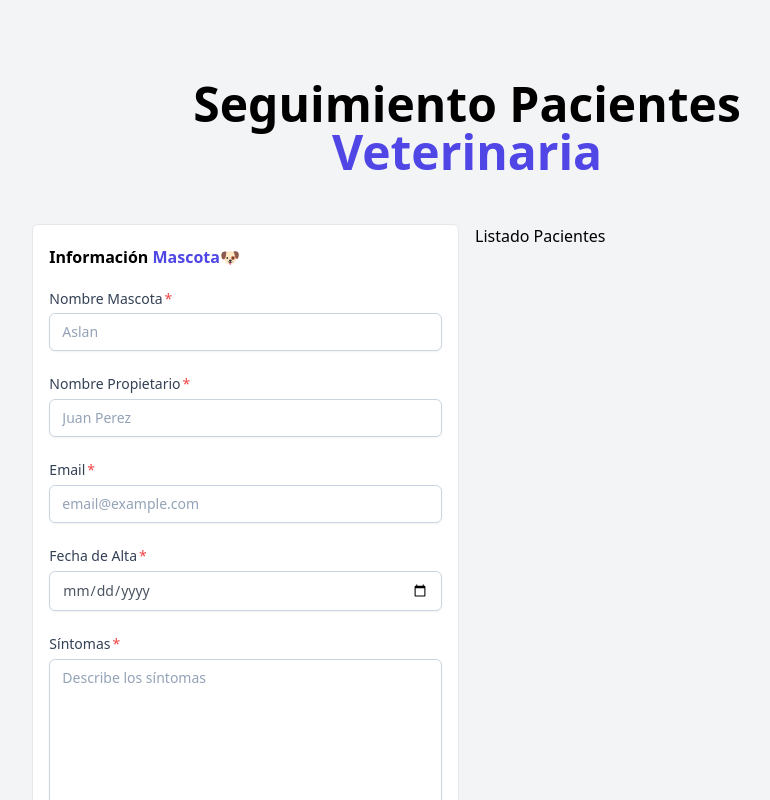
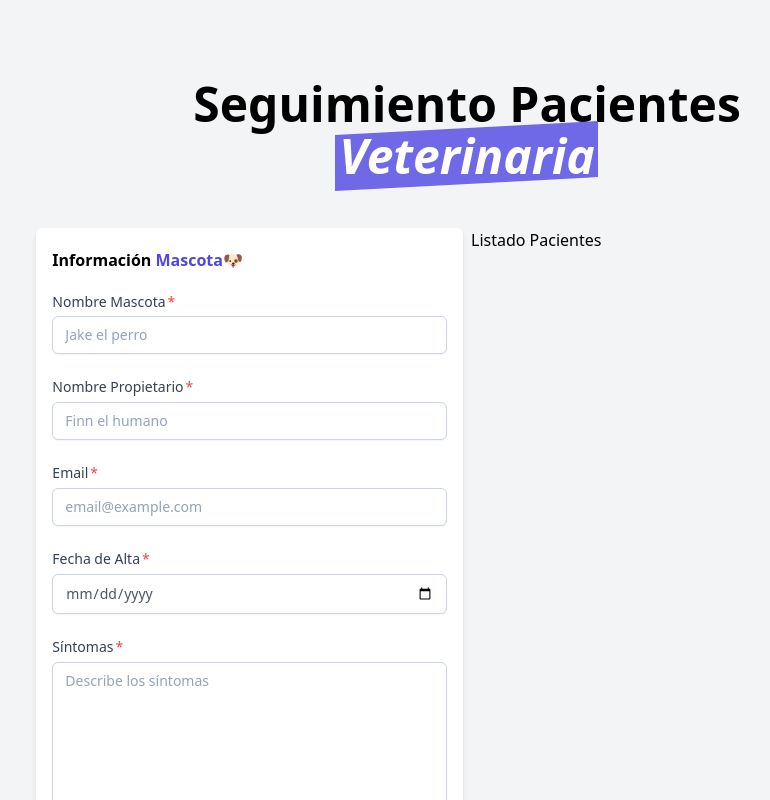
Before and after one commit to DanielRoman11/veterinaria-react, a React (Vite) app: page / in a window 1280 px wide. Shown: the top 800 px of the page, without its empty margins (173-943 px from the left). Built offline with nearby package versions, Linux system fonts and the light colour scheme.

Commit message:
fix: Diseño formulario y Header

```diff
--- a/src/App.css
+++ b/src/App.css
@@ -580,10 +580,6 @@ video {
   position: relative;
 }
 
-.bottom-0 {
-  bottom: 0px;
-}
-
 .-bottom-5 {
   bottom: -1.25rem;
 }
@@ -591,6 +587,10 @@ video {
 .mx-auto {
   margin-left: auto;
   margin-right: auto;
+}
+
+.mb-10 {
+  margin-bottom: 2.5rem;
 }
 
 .mt-1 {
@@ -601,16 +601,20 @@ video {
   margin-top: 3rem;
 }
 
+.mt-2 {
+  margin-top: 0.5rem;
+}
+
 .mt-20 {
   margin-top: 5rem;
 }
 
-.mt-2 {
-  margin-top: 0.5rem;
+.block {
+  display: block;
 }
 
-.block {
-  display: block;
+.inline-block {
+  display: inline-block;
 }
 
 .flex {
@@ -641,8 +645,8 @@ video {
   justify-content: center;
 }
 
-.gap-4 {
-  gap: 1rem;
+.gap-2 {
+  gap: 0.5rem;
 }
 
 .space-y-5 > :not([hidden]) ~ :not([hidden]) {
@@ -653,10 +657,6 @@ video {
 
 .rounded-md {
   border-radius: 0.375rem;
-}
-
-.rounded-sm {
-  border-radius: 0.125rem;
 }
 
 .border {
@@ -673,14 +673,14 @@ video {
   background-color: rgb(243 244 246 / var(--tw-bg-opacity));
 }
 
+.bg-indigo-600 {
+  --tw-bg-opacity: 1;
+  background-color: rgb(79 70 229 / var(--tw-bg-opacity));
+}
+
 .bg-white {
   --tw-bg-opacity: 1;
   background-color: rgb(255 255 255 / var(--tw-bg-opacity));
-}
-
-.bg-indigo-600 {
-  --tw-bg-opacity: 1;
-  background-color: rgb(79 70 229 / var(--tw-bg-opacity));
 }
 
 .px-3 {
@@ -707,9 +707,9 @@ video {
   text-align: center;
 }
 
-.text-2xl {
-  font-size: 1.5rem;
-  line-height: 2rem;
+.text-3xl {
+  font-size: 1.875rem;
+  line-height: 2.25rem;
 }
 
 .text-sm {
@@ -729,9 +729,13 @@ video {
   font-weight: 500;
 }
 
-.text-gray-400 {
+.italic {
+  font-style: italic;
+}
+
+.text-gray-600 {
   --tw-text-opacity: 1;
-  color: rgb(156 163 175 / var(--tw-text-opacity));
+  color: rgb(75 85 99 / var(--tw-text-opacity));
 }
 
 .text-gray-700 {
@@ -744,6 +748,11 @@ video {
   color: rgb(79 70 229 / var(--tw-text-opacity));
 }
 
+.text-pink-600 {
+  --tw-text-opacity: 1;
+  color: rgb(219 39 119 / var(--tw-text-opacity));
+}
+
 .text-slate-700 {
   --tw-text-opacity: 1;
   color: rgb(51 65 85 / var(--tw-text-opacity));
@@ -752,16 +761,6 @@ video {
 .text-white {
   --tw-text-opacity: 1;
   color: rgb(255 255 255 / var(--tw-text-opacity));
-}
-
-.text-gray-600 {
-  --tw-text-opacity: 1;
-  color: rgb(75 85 99 / var(--tw-text-opacity));
-}
-
-.text-pink-600 {
-  --tw-text-opacity: 1;
-  color: rgb(219 39 119 / var(--tw-text-opacity));
 }
 
 .placeholder-slate-400::-moz-placeholder {
@@ -774,10 +773,82 @@ video {
   color: rgb(148 163 184 / var(--tw-placeholder-opacity));
 }
 
+.shadow-md {
+  --tw-shadow: 0 4px 6px -1px rgb(0 0 0 / 0.1), 0 2px 4px -2px rgb(0 0 0 / 0.1);
+  --tw-shadow-colored: 0 4px 6px -1px var(--tw-shadow-color), 0 2px 4px -2px var(--tw-shadow-color);
+  box-shadow: var(--tw-ring-offset-shadow, 0 0 #0000), var(--tw-ring-shadow, 0 0 #0000), var(--tw-shadow);
+}
+
 .shadow-sm {
   --tw-shadow: 0 1px 2px 0 rgb(0 0 0 / 0.05);
   --tw-shadow-colored: 0 1px 2px 0 var(--tw-shadow-color);
   box-shadow: var(--tw-ring-offset-shadow, 0 0 #0000), var(--tw-ring-shadow, 0 0 #0000), var(--tw-shadow);
+}
+
+.before\:absolute::before {
+  content: var(--tw-content);
+  position: absolute;
+}
+
+.before\:-inset-1::before {
+  content: var(--tw-content);
+  inset: -0.25rem;
+}
+
+.before\:block::before {
+  content: var(--tw-content);
+  display: block;
+}
+
+.before\:-skew-y-3::before {
+  content: var(--tw-content);
+  --tw-skew-y: -3deg;
+  transform: translate(var(--tw-translate-x), var(--tw-translate-y)) rotate(var(--tw-rotate)) skewX(var(--tw-skew-x)) skewY(var(--tw-skew-y)) scaleX(var(--tw-scale-x)) scaleY(var(--tw-scale-y));
+}
+
+.before\:-skew-y-2::before {
+  content: var(--tw-content);
+  --tw-skew-y: -2deg;
+  transform: translate(var(--tw-translate-x), var(--tw-translate-y)) rotate(var(--tw-rotate)) skewX(var(--tw-skew-x)) skewY(var(--tw-skew-y)) scaleX(var(--tw-scale-x)) scaleY(var(--tw-scale-y));
+}
+
+.before\:-skew-y-1::before {
+  content: var(--tw-content);
+  --tw-skew-y: -1deg;
+  transform: translate(var(--tw-translate-x), var(--tw-translate-y)) rotate(var(--tw-rotate)) skewX(var(--tw-skew-x)) skewY(var(--tw-skew-y)) scaleX(var(--tw-scale-x)) scaleY(var(--tw-scale-y));
+}
+
+.before\:skew-y-1::before {
+  content: var(--tw-content);
+  --tw-skew-y: 1deg;
+  transform: translate(var(--tw-translate-x), var(--tw-translate-y)) rotate(var(--tw-rotate)) skewX(var(--tw-skew-x)) skewY(var(--tw-skew-y)) scaleX(var(--tw-scale-x)) scaleY(var(--tw-scale-y));
+}
+
+.before\:skew-y-2::before {
+  content: var(--tw-content);
+  --tw-skew-y: 2deg;
+  transform: translate(var(--tw-translate-x), var(--tw-translate-y)) rotate(var(--tw-rotate)) skewX(var(--tw-skew-x)) skewY(var(--tw-skew-y)) scaleX(var(--tw-scale-x)) scaleY(var(--tw-scale-y));
+}
+
+.before\:bg-indigo-600\/70::before {
+  content: var(--tw-content);
+  background-color: rgb(79 70 229 / 0.7);
+}
+
+.before\:bg-indigo-600::before {
+  content: var(--tw-content);
+  --tw-bg-opacity: 1;
+  background-color: rgb(79 70 229 / var(--tw-bg-opacity));
+}
+
+.before\:bg-indigo-600\/90::before {
+  content: var(--tw-content);
+  background-color: rgb(79 70 229 / 0.9);
+}
+
+.before\:bg-indigo-600\/80::before {
+  content: var(--tw-content);
+  background-color: rgb(79 70 229 / 0.8);
 }
 
 .after\:ml-0::after {
@@ -849,18 +920,9 @@ video {
   .sm\:w-1\/2 {
     width: 50%;
   }
-
-  .sm\:text-3xl {
-    font-size: 1.875rem;
-    line-height: 2.25rem;
-  }
 }
 
 @media (min-width: 768px) {
-  .md\:basis-1\/2 {
-    flex-basis: 50%;
-  }
-
   .md\:text-5xl {
     font-size: 3rem;
     line-height: 1;
@@ -868,7 +930,7 @@ video {
 }
 
 @media (min-width: 1024px) {
-  .lg\:basis-1\/3 {
-    flex-basis: 33.333333%;
+  .lg\:w-1\/3 {
+    width: 33.333333%;
   }
 }
--- a/src/App.jsx
+++ b/src/App.jsx
@@ -7,7 +7,7 @@ function App() {
     <>
       <div className="container mx-auto mt-20 ">
         <Header />
-        <div className="sm:flex gap-4 mt-12 justify-center">
+        <div className="sm:flex justify-center gap-2 mt-12">
           <Formulario />
           <ListadoPacientes />
 
--- a/src/components/Formulario.jsx
+++ b/src/components/Formulario.jsx
@@ -1,6 +1,7 @@
 export default function Formulario () {
   return (
-    <form action="" className="md:basis-1/2 lg:basis-1/3 bg-white rounded-md border px-4 py-5">
+    <div className="sm:w-1/2 lg:w-1/3">
+      <form action="" className="w-full bg-white shadow-md rounded-md mb-10 px-4 py-5">
         <fieldset className="flex flex-col justify-center space-y-5">
           <legend className="font-bold">Información <span className="text-indigo-600"> Mascota🐶</span></legend>
           <label htmlFor="mascota">
@@ -9,7 +10,7 @@ export default function Formulario () {
               type="text"
               name="mascota"
               id="mascota"
-            placeholder="Aslan"
+              placeholder="Jake el perro"
               required
               className="peer mt-1 w-full px-3 py-2 bg-white border border-slate-300 rounded-md text-sm text-gray-700 shadow-sm placeholder-slate-400 focus:outline-none focus:border-sky-500 focus:ring-1 focus:ring-sky-500 focus:invalid:border-pink-500 focus:invalid:ring-pink-500"/>
           </label>
@@ -19,7 +20,7 @@ export default function Formulario () {
               type="text"
               name="propietario"
               id="propietario"
-            placeholder="Juan Perez"
+              placeholder="Finn el humano"
               required
               className="peer mt-1 w-full px-3 py-2 bg-white border border-slate-300 rounded-md text-sm text-gray-700 shadow-sm placeholder-slate-400 focus:outline-none focus:border-sky-500 focus:ring-1 focus:ring-sky-500 focus:invalid:border-pink-500 focus:invalid:ring-pink-500"/>
           </label>
@@ -43,7 +44,7 @@ export default function Formulario () {
               id="date"
               className="peer mt-1 w-full px-3 py-2 bg-white border border-slate-300 rounded-md text-sm text-gray-600 shadow-sm placeholder-slate-400 focus:outline-none focus:border-sky-500 focus:ring-1 focus:ring-sky-500 focus:invalid:border-pink-500 focus:invalid:ring-pink-500"/>
               <p class="absolute -bottom-5 mt-2 invisible peer-invalid:visible text-pink-600 text-sm">
-              Proporcione un dirección email válida.
+                Proporcione una fecha válida.
               </p>
           </label>
           <label htmlFor="sintomas">
@@ -52,12 +53,13 @@ export default function Formulario () {
               name="sintomas"
               id="sintomas"
               placeholder="Describe los síntomas"
-            cols="30" rows="10"
+              cols="30" rows="7"
               required
               className="mt-1  w-full px-3 py-2 bg-white border border-slate-300 rounded-md text-sm text-gray-700 shadow-sm placeholder-slate-400 focus:outline-none focus:border-sky-500 focus:ring-1 focus:ring-sky-500 focus:invalid:border-pink-500 focus:invalid:ring-pink-500"/>
           </label>
           <input type="submit" value="Agregar Paciente" className="w-full bg-indigo-600 text-white font-bold rounded-md py-2 cursor-pointer hover:bg-indigo-700" />
         </fieldset>
       </form>
+    </div>
   )
 }
--- a/src/components/Header.jsx
+++ b/src/components/Header.jsx
@@ -1,7 +1,12 @@
 export default function Header() {
   return(
     <>
-      <h1 className="font-black text-2xl sm:text-3xl md:text-5xl text-center w-1/3 sm:w-1/2 mx-auto">Seguimiento Pacientes <span className="text-indigo-600"> Veterinaria</span></h1>
+      <h1 className="font-bold text-3xl md:text-5xl text-center w-1/3 sm:w-1/2 mx-auto">Seguimiento Pacientes <br/>
+      <span className="before:block before:absolute mt-1 before:-inset-1 before:-skew-y-3 before:bg-indigo-600/80 relative inline-block">
+        <span className="relative italic text-white">
+        Veterinaria
+        </span>
+      </span></h1>
     </>
     )
   }
--- a/src/components/ListadoPacientes.jsx
+++ b/src/components/ListadoPacientes.jsx
@@ -1,6 +1,6 @@
 export default function ListadoPacientes() {
   return (
-    <div className="md:basis-1/2 lg:basis-1/3">
+    <div className="sm:w-1/2 lg:w-1/3">
       <h2>Listado Pacientes</h2>
 
     </div>
```
Lines whose indentation alone changed are shown as unchanged.
